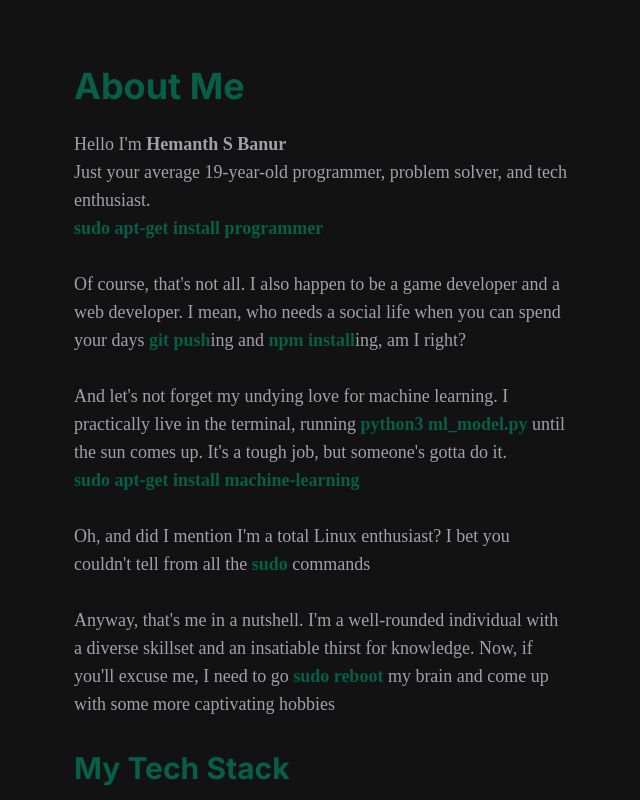
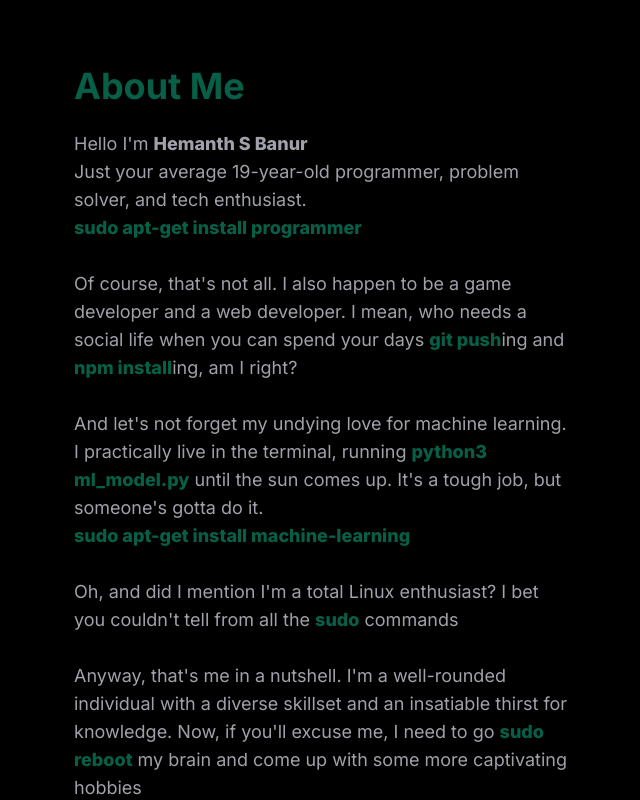
Before and after one commit to arjuuuuunnnnn/hemanthsbanur, a Next.js app: page / in a window 1280 px wide. Shown: the part 700-1500 px from the top of the page, without its empty margins (598-1238 px from the left). Built offline with nearby package versions, Linux system fonts and the light colour scheme.

Commit message:
change: bg

```diff
--- a/src/app/components/AboutSection.jsx
+++ b/src/app/components/AboutSection.jsx
@@ -204,7 +204,7 @@ const AboutSection = () => {
     });
   };
   return (
-    <section id="about" className={`text-zinc-400`}>
+    <section id="about" className="text-zinc-400">
       <div className="md:grid md:grid-cols-2 gap-8 items-center py-8 px-4 xl:gap-16 sm:py-16 xl:px-16">
         <Image
           src="/images/About.png"
@@ -221,7 +221,7 @@ const AboutSection = () => {
             About Me
           </h2>
           <br />
-          <p className="text-base md:text-lg text-zinc-400 font-sans">
+          <p className="text-base md:text-lg text-zinc-400">
             Hello I&apos;m{" "}
             <strong className="font-extrabold">Hemanth S Banur</strong>
             <br />
--- a/src/app/components/HeroSection.jsx
+++ b/src/app/components/HeroSection.jsx
@@ -29,7 +29,7 @@ export const HeroSection = () => {
             <br/><br/>
             Hello, I&apos;m<br></br>
           </h1>
-          <h1 className="text-emerald-800 mb-4 text-4xl sm:text-5xl lg:text-6xl font-extrabold  ">
+          <h1 className="text-emerald-800 mb-4 text-4xl sm:text-5xl lg:text-6xl font-extrabold">
             <TypeAnimation sequence={[
                 'Hemanth',
                 1000,
--- a/src/app/components/Navbar.jsx
+++ b/src/app/components/Navbar.jsx
@@ -24,7 +24,7 @@ const Navbar = () => {
   const [navbarOpen, setNavbarOpen] = useState(false);
 
   return (
-    <nav className="fixed top-0 left-0 right-0 z-10 bg-[#121212] bg-opacity-100">
+    <nav className="fixed top-0 left-0 right-0 z-10 bg-[#000000] bg-opacity-100">
       <div className="flex flex-wrap items-center justify-between mx-auto px-4 py-2">
         <Link
           href={"/"}
--- a/src/app/globals.css
+++ b/src/app/globals.css
@@ -4,15 +4,13 @@
 
 :root {
   --foreground-rgb: 0, 0, 0;
-  --background-start-rgb: 214, 219, 220;
-  --background-end-rgb: 255, 255, 255;
+  --bg: black;
 }
 
 @media (prefers-color-scheme: dark) {
   :root {
     --foreground-rgb: 255, 255, 255;
-    --background-start-rgb: 0, 0, 0;
-    --background-end-rgb: 0, 0, 0;
+    --bg: black;
   }
 }
 
--- a/src/app/layout.js
+++ b/src/app/layout.js
@@ -1,6 +1,5 @@
 import { Inter } from "next/font/google";
 import "./globals.css";
-
 const inter = Inter({ subsets: ["latin"] });
 
 export const metadata = {
@@ -11,12 +10,7 @@ export const metadata = {
 export default function RootLayout({ children }) {
   return (
     <html lang="en">
-	  <head>
-        <link rel="preconnect" href="https://fonts.googleapis.com" />
-        <link rel="preconnect" href="https://fonts.gstatic.com" crossOrigin="true" />
-        <link href="https://fonts.googleapis.com/css2?family=Poppins:wght@400;500;600;700&display=swap" rel="stylesheet" />
-      </head>
-      <body className={inter.className}>{children}</body>
+	    <body className={inter.className}>{children}</body>
     </html>
   );
 }
--- a/src/app/page.js
+++ b/src/app/page.js
@@ -8,7 +8,7 @@ import './globals.css';
 
 export default function Home() {
   return (
-    <main className="flex min-h-screen flex-col bg-[#121212]">
+    <main className="flex min-h-screen flex-col bg-[#000000]">
       <Navbar/>
       <div class="container mt-24 mx-auto px-12 py-4">
         <HeroSection/>
--- a/tailwind.config.js
+++ b/tailwind.config.js
@@ -11,7 +11,7 @@ module.exports = {
         "gradient-radial": "radial-gradient(var(--tw-gradient-stops))",
         "gradient-conic":
           "conic-gradient(from 180deg at 50% 50%, var(--tw-gradient-stops))",
-      },
+      }
     },
   },
   plugins: [],
```
